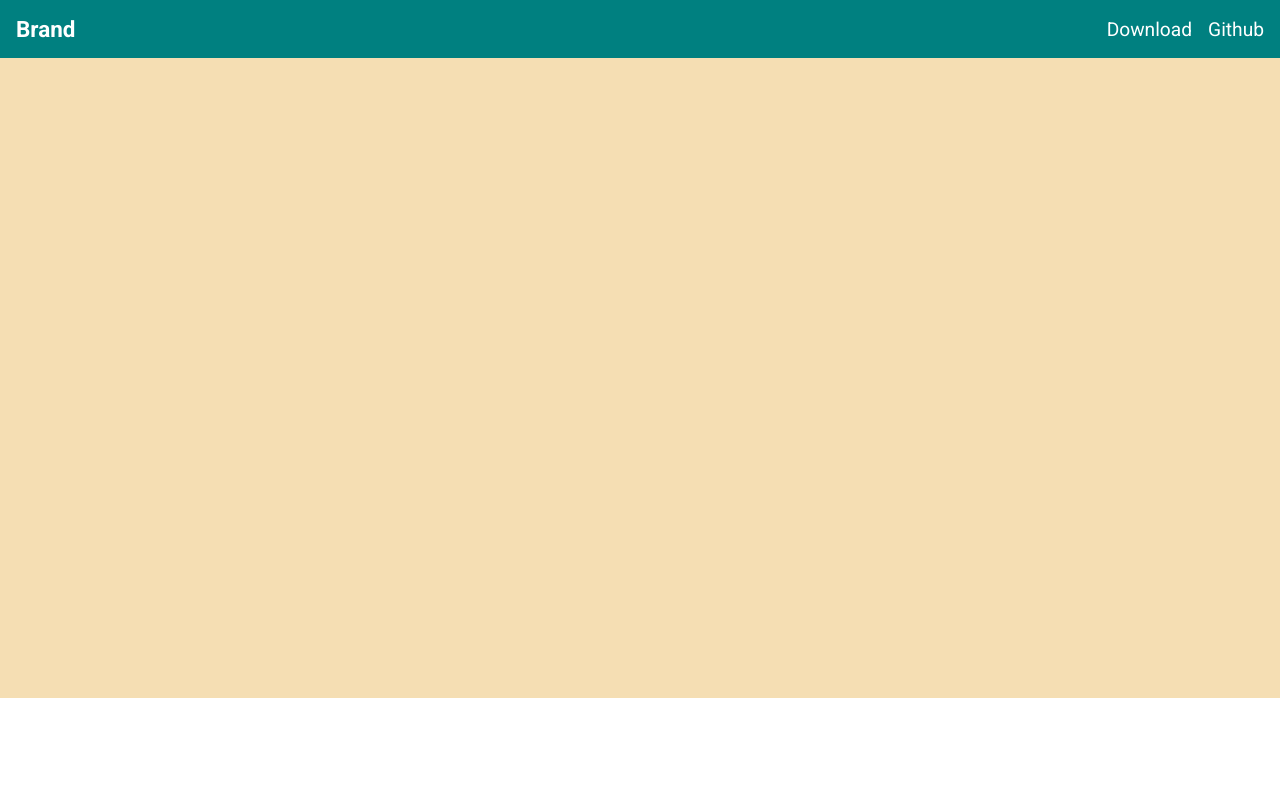
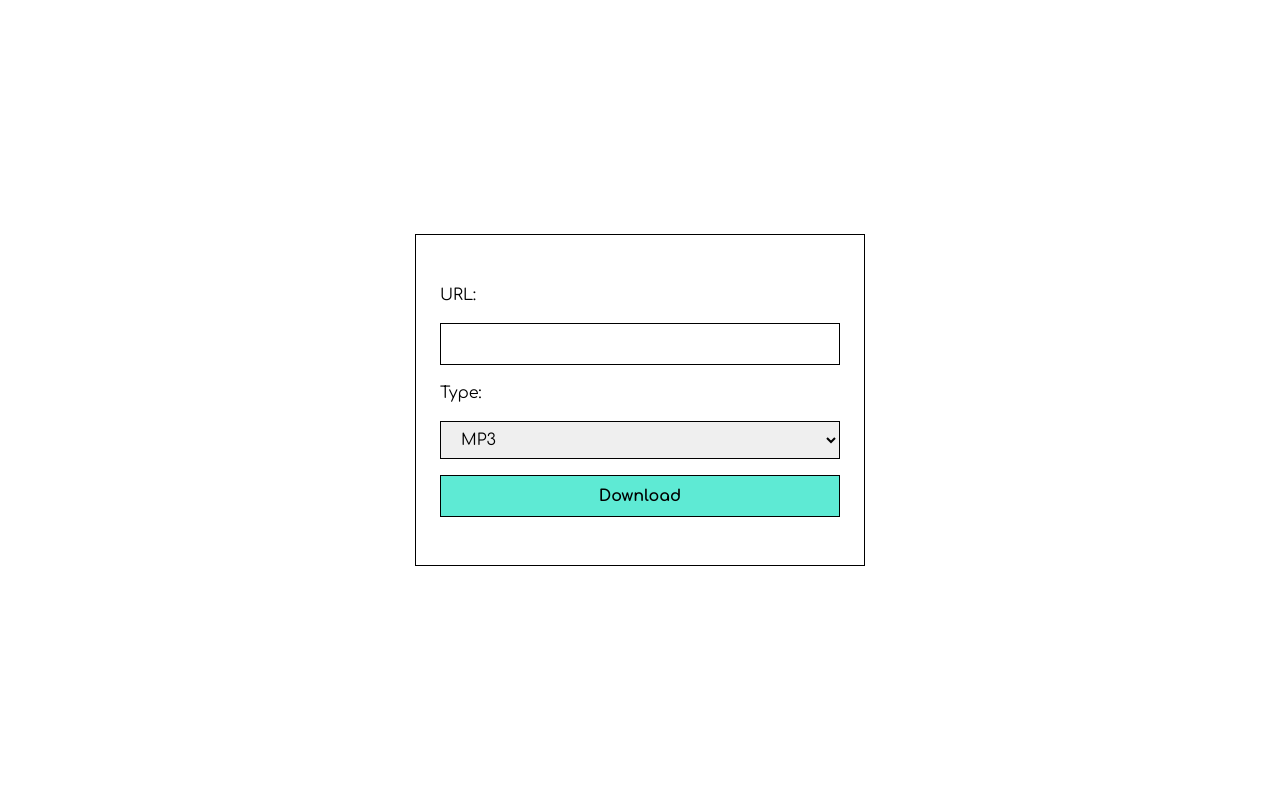
Before and after one commit to AmbitiousFlow/Dandilion, a Flask app: page / in a window 1280 px wide. Run offline with Flask 3, Linux system fonts and the light colour scheme; some libraries are stand-ins or nearby versions.

Commit message:
Added Scripts & Tailwind

```diff
--- a/app/static/css/home.min.css
+++ /dev/null
@@ -1,43 +0,0 @@
-@import url('https://fonts.googleapis.com/css2?family=Roboto:ital,wght@0,100;0,300;0,400;0,500;0,700;0,900;1,100;1,300;1,400;1,500;1,700;1,900&display=swap');
-
-* {
-    margin: 0;
-    box-sizing: 0;
-}
-
-.navbar {
-    font-family: 'Roboto', sans-serif;
-    display: flex;
-    flex-direction: column;
-}
-
-.navbar__container {
-    display: flex;
-    align-items: center;
-    background-color: teal;
-    font-size: 1.2rem;
-}
-
-.navbar__brand {
-    flex: 1;
-    padding: 1rem;
-    color: white;
-}
-
-.navbar__links {
-    padding: 1rem;
-    display: flex;
-    gap: 1rem;
-}
-
-.navbar__links a {
-    color: white;
-    text-decoration: none;
-}
-
-.navbar__hero {
-    display: flex;
-    justify-content: center;
-    background-color:wheat;
-    height:80vh;
-}
--- /dev/null
+++ b/app/static/css/main.min.css
@@ -0,0 +1,5 @@
+@import url('https://fonts.googleapis.com/css2?family=Comfortaa:wght@300..700&display=swap');
+
+* {
+    font-family: "Comfortaa", sans-serif;
+}
--- a/app/templates/home.html
+++ b/app/templates/home.html
@@ -4,27 +4,29 @@
 <head>
     <meta charset="UTF-8">
     <meta name="viewport" content="width=device-width, initial-scale=1.0">
-    <link rel="stylesheet" href="{{ url_for('static' , filename='css/home.min.css') }}">
+    <script src="https://cdn.tailwindcss.com"></script>
+    <link rel="stylesheet" href="{{ url_for('static', filename='css/main.min.css')  }}">
     <title>Dandilion</title>
 </head>
-
 <body>
-    <header class="navbar">
-        <nav class="navbar__container">
-            <section class="navbar__brand">
-                <h3>
-                    Brand
-                </h3>
-            </section>
-            <section class="navbar__links">
-                <a>Download</a>
-                <a href="https://github.com/Kyle-Myre/Dandilion">Github</a>
-            </section>
-        </nav>
-        <section class="navbar__hero">
-
-        </section>
-    </header>
+    <section class="h-screen flex items-center justify-center font-comfortaa">
+        <form class="border-[1.5px] border-black flex flex-col gap-4 justify-center w-[450px] px-6 py-12">
+            <div class="flex flex-col gap-4">
+                <span>URL:</span><input class="border-[1.5px] border-black px-4 py-2 w-full outline-none ring-0"
+                    type="url" name="" id="">
+            </div>
+            <div class="flex flex-col gap-4">
+                <label for="">Type:</label>
+                <select class="border-[1.5px] border-black px-4 w-full py-2 outline-none ring-0" name="" id="">
+                    <option value="MP3" selected>MP3</option>
+                    <option value="MP4">MP4</option>
+                    <option value="WEBM">WEBM</option>
+                </select>
+            </div>
+            <div class="flex flex-row gap-4 items-center">
+                <input type="submit" class="w-full border-[1.5px] border-black py-2 bg-teal-300 font-black" value="Download" />
+            </div>
+        </form>
+    </section>
 </body>
-
 </html>
```
Also changed, not shown: tailwind.config.js (added, +12 -0 lines), 2 other files.
